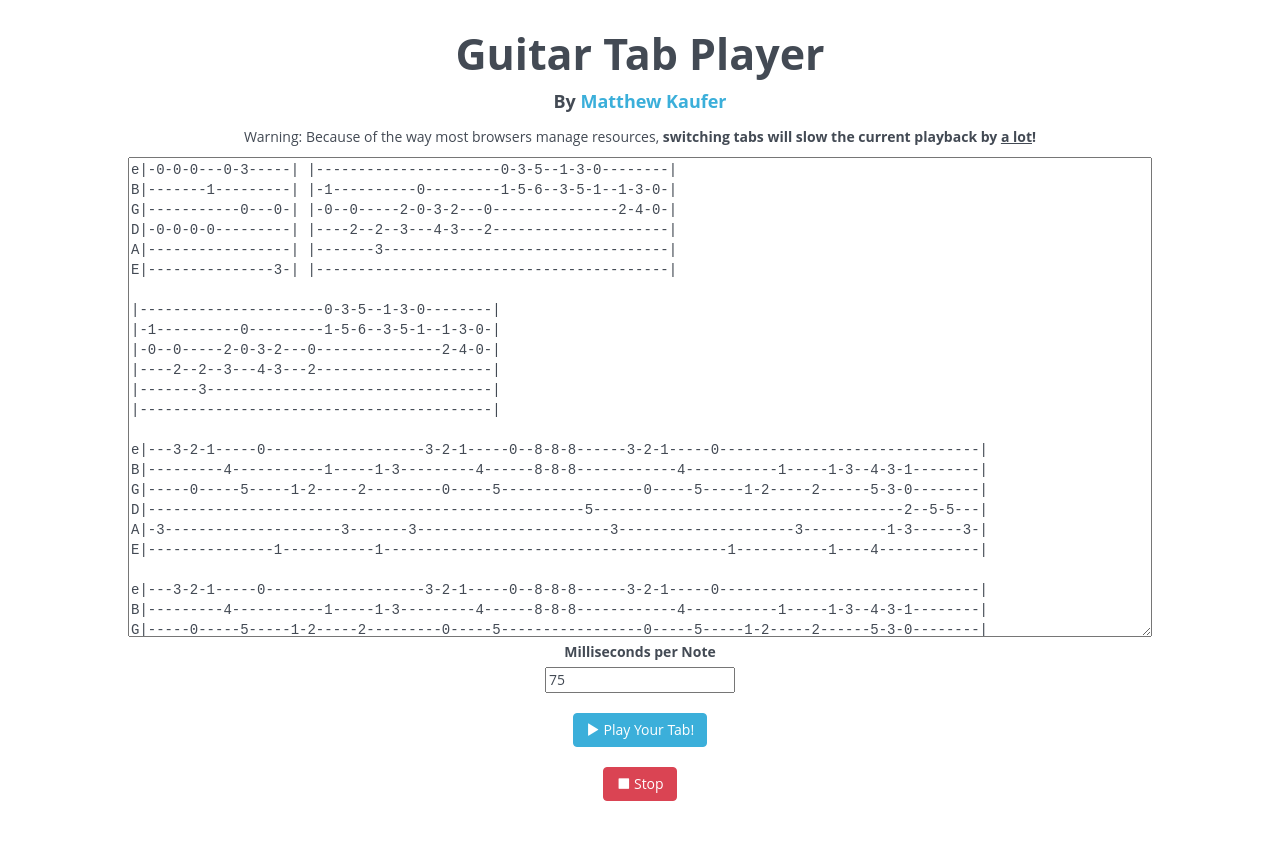
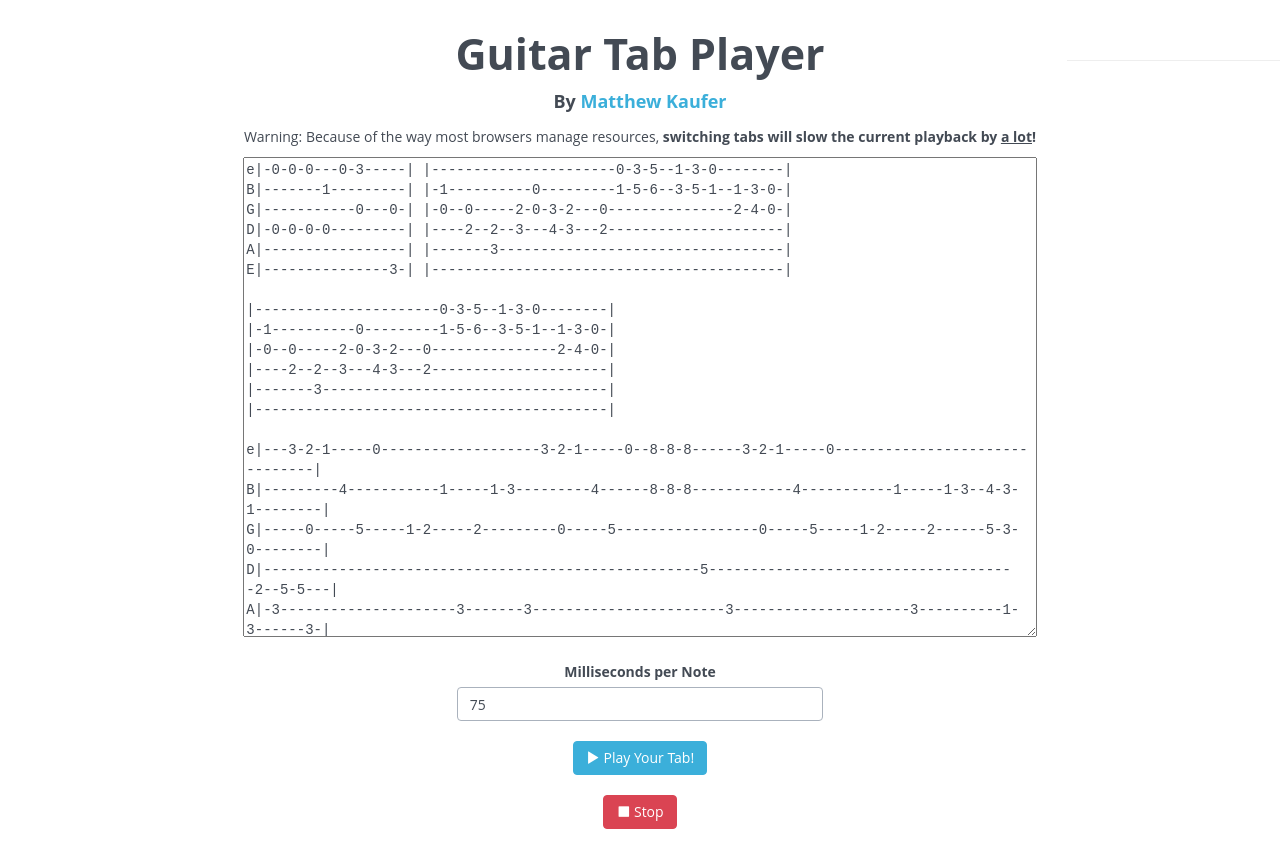
Before and after one commit to mjkaufer/WadGuitar, a plain HTML site: page index.html in a window 1280 px wide. Drawn offline with nearby package versions, Linux system fonts and the light colour scheme.

Commit message:
Better bootstrap layout

```diff
--- a/index.html
+++ b/index.html
@@ -6,7 +6,7 @@
 		<title>Guitar Tab Player</title>
 		<style>
 			textarea{
-				width:80vw;
+				width:100%;
 				height:60vh;
 				font-family: monospace !important;
 			}
@@ -18,9 +18,14 @@
 		<link rel="stylesheet" href="css/bootflat.min.css">
 	</head>
 	<body>
+		<div class="col-md-8 col-md-offset-2">
+			<div class="container-fluid">
 				<h2>Guitar Tab Player</h2>
 				<h5>By <a href="http://github.com/mjkaufer">Matthew Kaufer</a></h5>
 				<p>Warning: Because of the way most browsers manage resources, <b>switching tabs will slow the current playback by <u>a lot</u>!</b></p>
+			</div>
+
+			<div class="container-fluid">
 				<textarea id="tab">
 e|-0-0-0---0-3-----| |----------------------0-3-5--1-3-0--------|
 B|-------1---------| |-1----------0---------1-5-6--3-5-1--1-3-0-|
@@ -105,19 +110,30 @@ G|-------0-------------------1-------------------3---------7-7-7-9-|
 D|-----2-------------------1-------------------3-------------------|
 A|---3-------------------3-------------------5---------------------|
 E|-3-------------------4-------------------6---------------------8-|</textarea>
+				</div>
 				<br>
-		<label><b>Milliseconds per Note</b></label>
-		<br>
-		<input id="speed" type="number" value="75">
-		<br>
+		</div>
+		<div class="col-md-4 col-md-offset-4">
+			<div class="container-fluid">
+				<div class="form-group">
+
+					<label for="speed"><b>Milliseconds per Note</b></label>
+
+					<input id="speed" type="number" value="75" class="form-control">
 					<br>
 					<button class="btn btn-primary" id="play"><span class="glyphicon glyphicon-play"></span>&nbsp;Play Your Tab!</button>
 					<br>
 					<br>
 					<button class="btn btn-danger" id="stop"><span class="glyphicon glyphicon-stop"></span>&nbsp;Stop</button>
+
+				</div>
+			</div>
+		</div>
+
 		<br>
 		<br>
-		<br>
+		<hr>
+
 		<script>
 
 			var guitars = []
@@ -183,7 +199,7 @@ E|-3-------------------4-------------------6---------------------8-|</textarea>
 			for(var i = 0; i < frequencies.length; i++)
 				guitars[i] = makeGuitar()
 
-			var chordRegex = /[EBGDA]\|/gi;
+			var chordRegex = /[EBGDA]/gi;
 			var breakRegex = /\-\|\-/g;
 
 			function cleanTab(tab){
```
Lines whose indentation alone changed are shown as unchanged.
